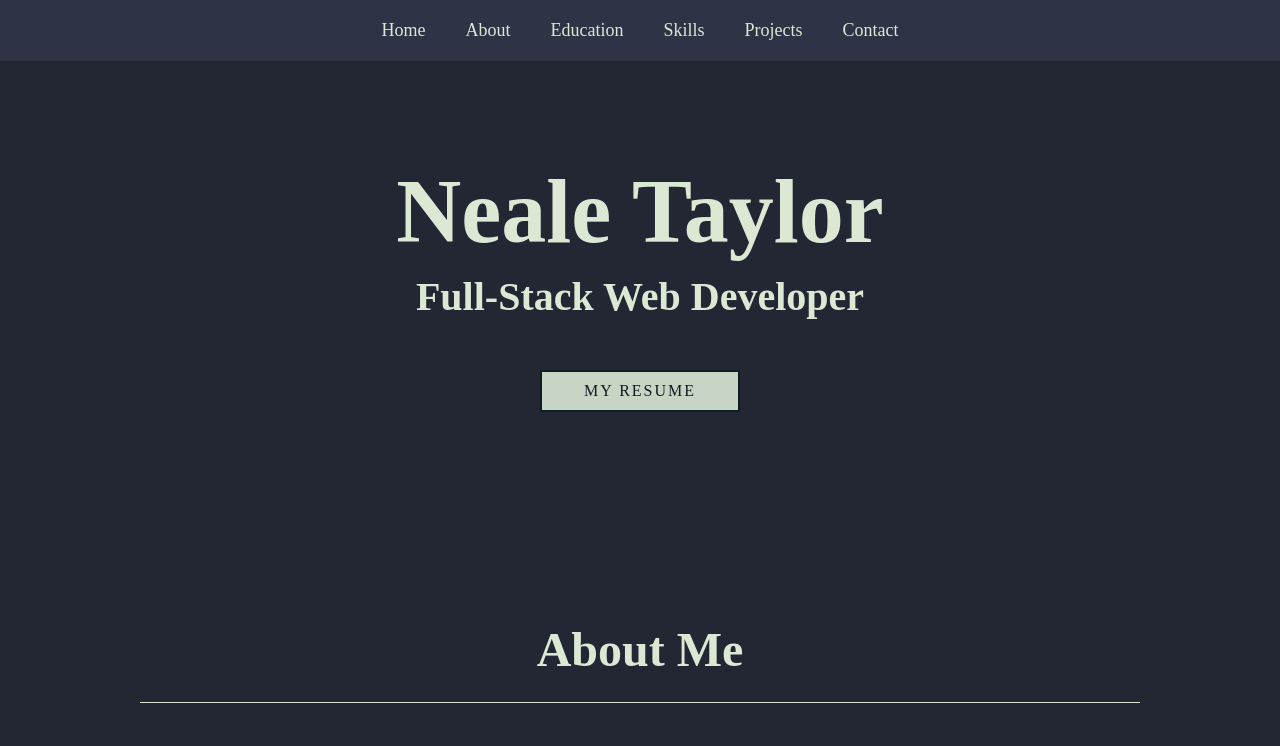
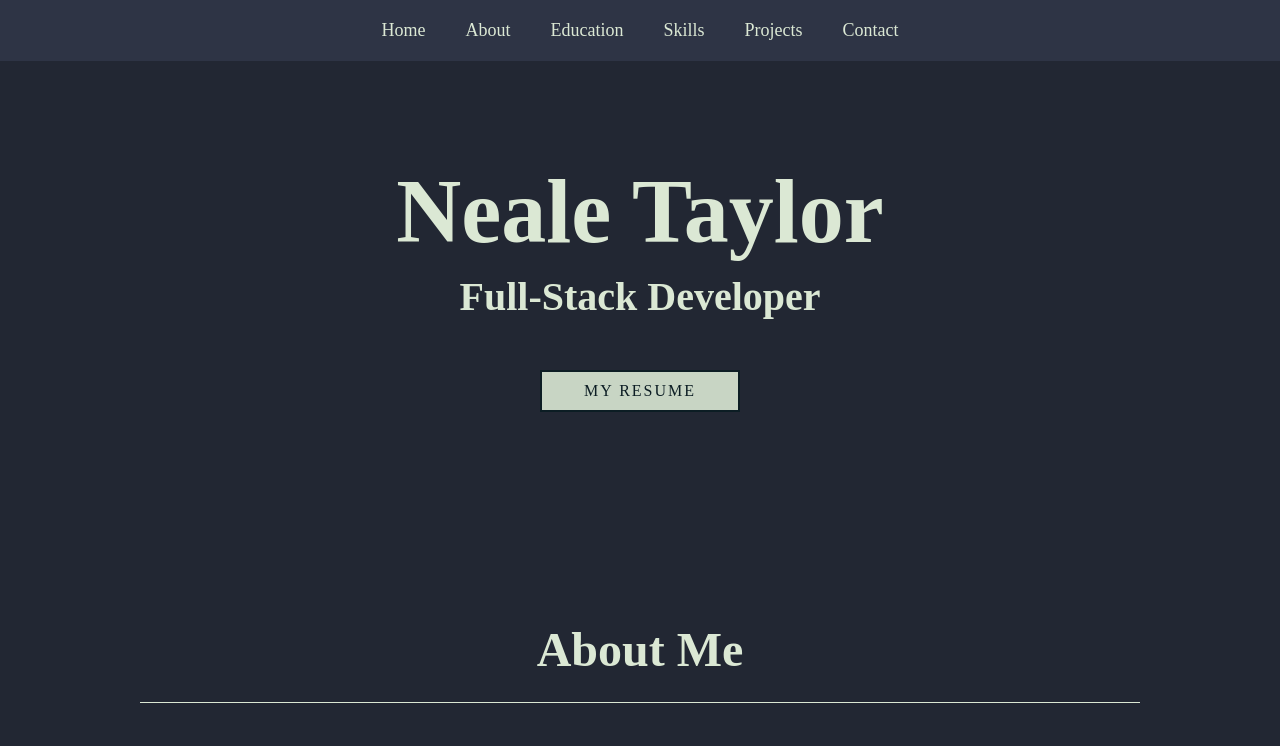
Before and after one commit to NealePT/nealetaylorcom, a React (Create React App) app in the folder react-site/: page / in a window 1280 px wide. Shown: the top 746 px of the page. Built offline with nearby package versions, Linux system fonts and the light colour scheme.

Commit message:
remove web from dev screen

```diff
--- a/react-site/src/components/Header.jsx
+++ b/react-site/src/components/Header.jsx
@@ -24,7 +24,7 @@ export default function Header(props) {
             Neale Taylor
           </h1>
           <h2>
-            Full-Stack Web Developer
+            Full-Stack Developer
           </h2>
         </div>
         <div className="resume">
```
Also changed, not shown: 1 other file (tests, documents, lock files or other folders).
